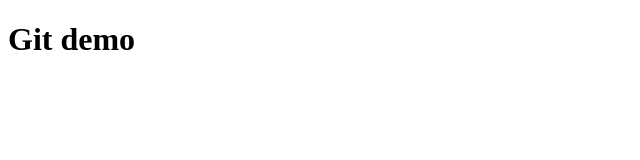
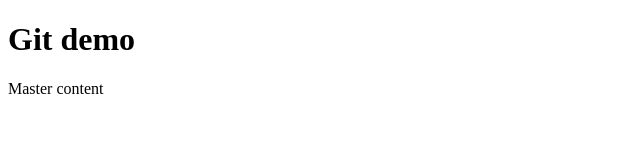
Before and after one commit to nongdamphu/gittest, a plain HTML site: page index.html in a window 1280 px wide. Shown: the whole page, without its empty margins (0-640 px from the left). Drawn offline with Linux system fonts and the light colour scheme.

Commit message:
change content index.html on master branch

```diff
--- a/index.html
+++ b/index.html
@@ -8,5 +8,6 @@
 </head>
 <body>
     <h1>Git demo</h1>
+    <p>Master content</p>
 </body>
 </html>
```
